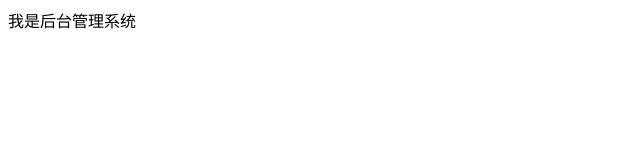
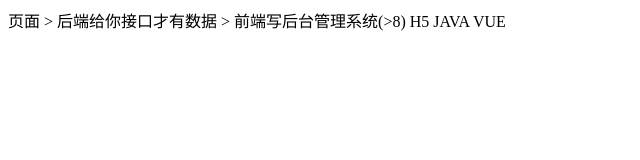
Before and after one commit to zhouda123/letao3, a website: page public/back/index.html in a window 1280 px wide. Shown: the whole page, without its empty margins (0-640 px from the left). Drawn offline with Linux system fonts and the light colour scheme.

```diff
--- a/public/back/index.html
+++ b/public/back/index.html
@@ -7,6 +7,7 @@
     <title>Document</title>
   </head>
   <body>
-    我是后台管理系统
+    页面   >   后端给你接口才有数据 > 前端写后台管理系统(>8)
+    H5            JAVA                  VUE
   </body>
 </html>
--- a/public/back/sb.js
+++ /dev/null
@@ -1,2 +0,0 @@
-// nishi shabi
-// 你是真的傻逼
```
